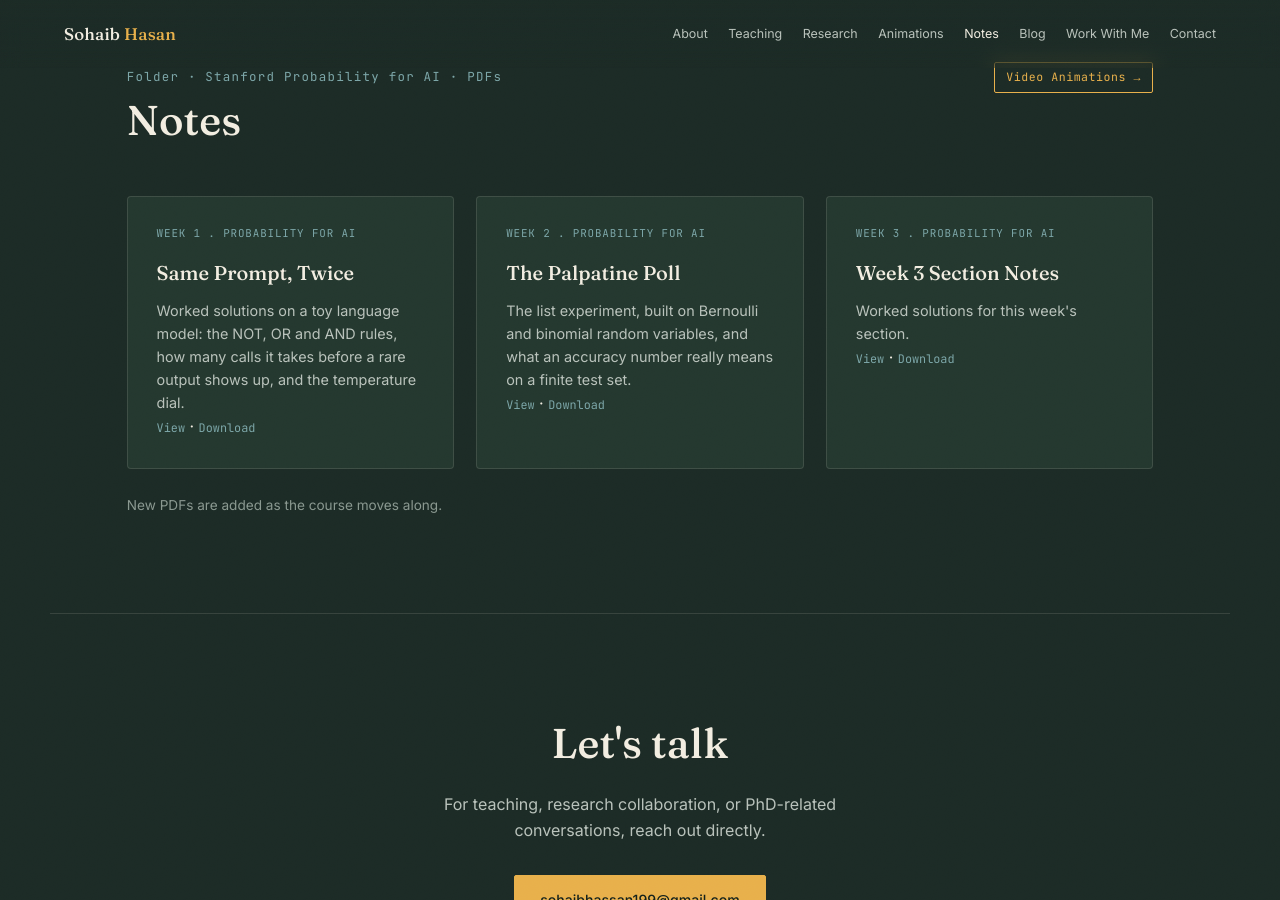
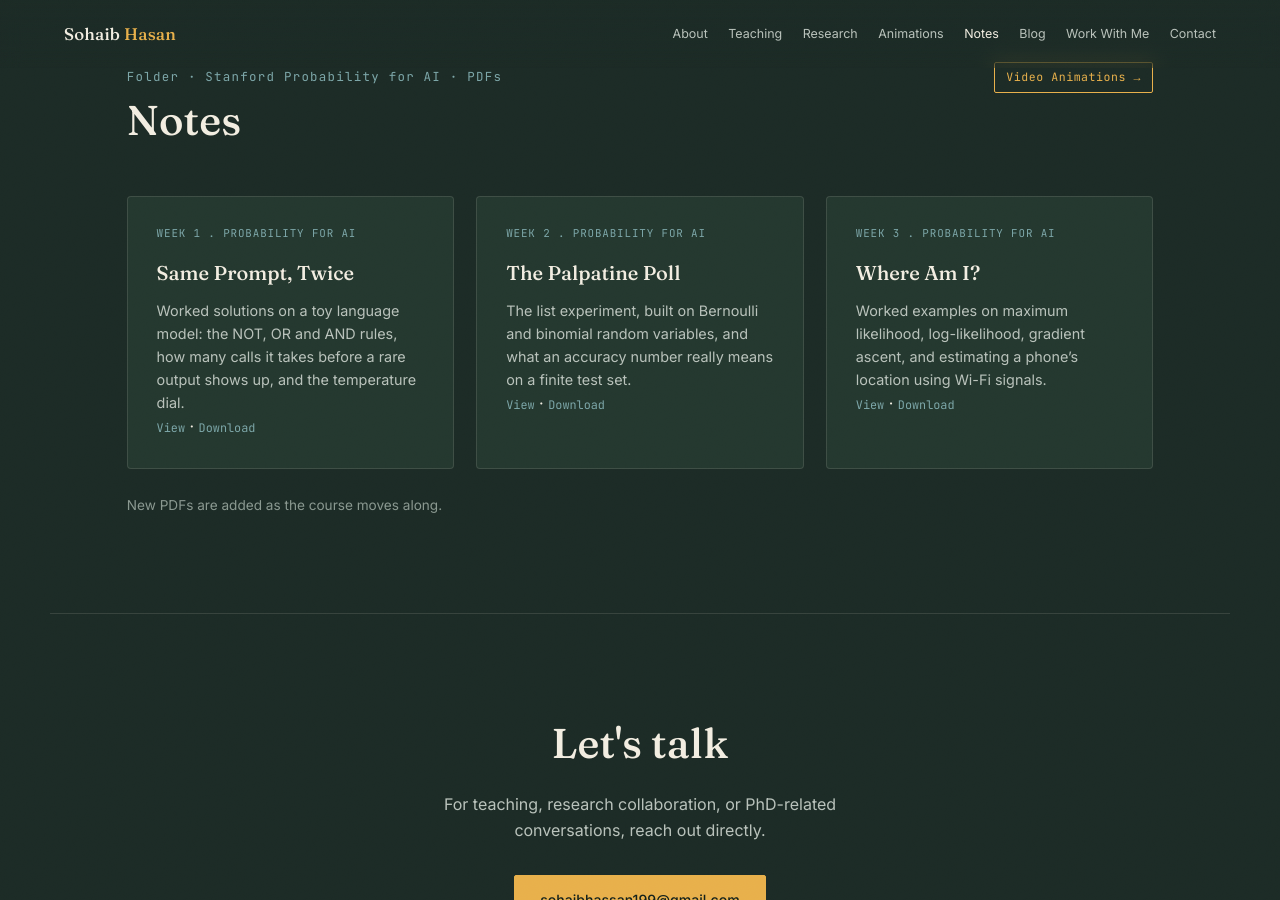
Before and after one commit to Sohaib-Hasan/Sohaib-Hasan.github.io, a Jekyll site: the page notes-stanford-pai-pdfs.html, which Jekyll copies as it is, in a window 1280 px wide and 900 px high, scrolled down 387 px. Built offline with Jekyll 4.4.1, drawn with Linux system fonts in a browser that asks for light colours.

Commit message:
Update notes-stanford-pai-pdfs.html

```diff
--- a/notes-stanford-pai-pdfs.html
+++ b/notes-stanford-pai-pdfs.html
@@ -99,8 +99,8 @@
     <div class="card">
       <span class="card-tag">WEEK 3 . PROBABILITY FOR AI</span>
       <!-- EDIT: replace the title and description below with the real Week 3 topic (same text as on notes-stanford-pai.html) -->
-      <h3>Week 3 Section Notes</h3>
-      <p>Worked solutions for this week's section.</p>
+      <h3>Where Am I?</h3>
+      <p>Worked examples on maximum likelihood, log-likelihood, gradient ascent, and estimating a phone’s location using Wi-Fi signals.</p>
       <a class="proj-link" href="viewer.html?file=notes/stanford-pai/week-3.pdf&amp;title=Probability%20for%20AI%2C%20Week%203" target="_blank" rel="noopener">View</a> · <a class="proj-link" href="notes/stanford-pai/week-3.pdf" download>Download</a>
     </div>
   </div>
```
